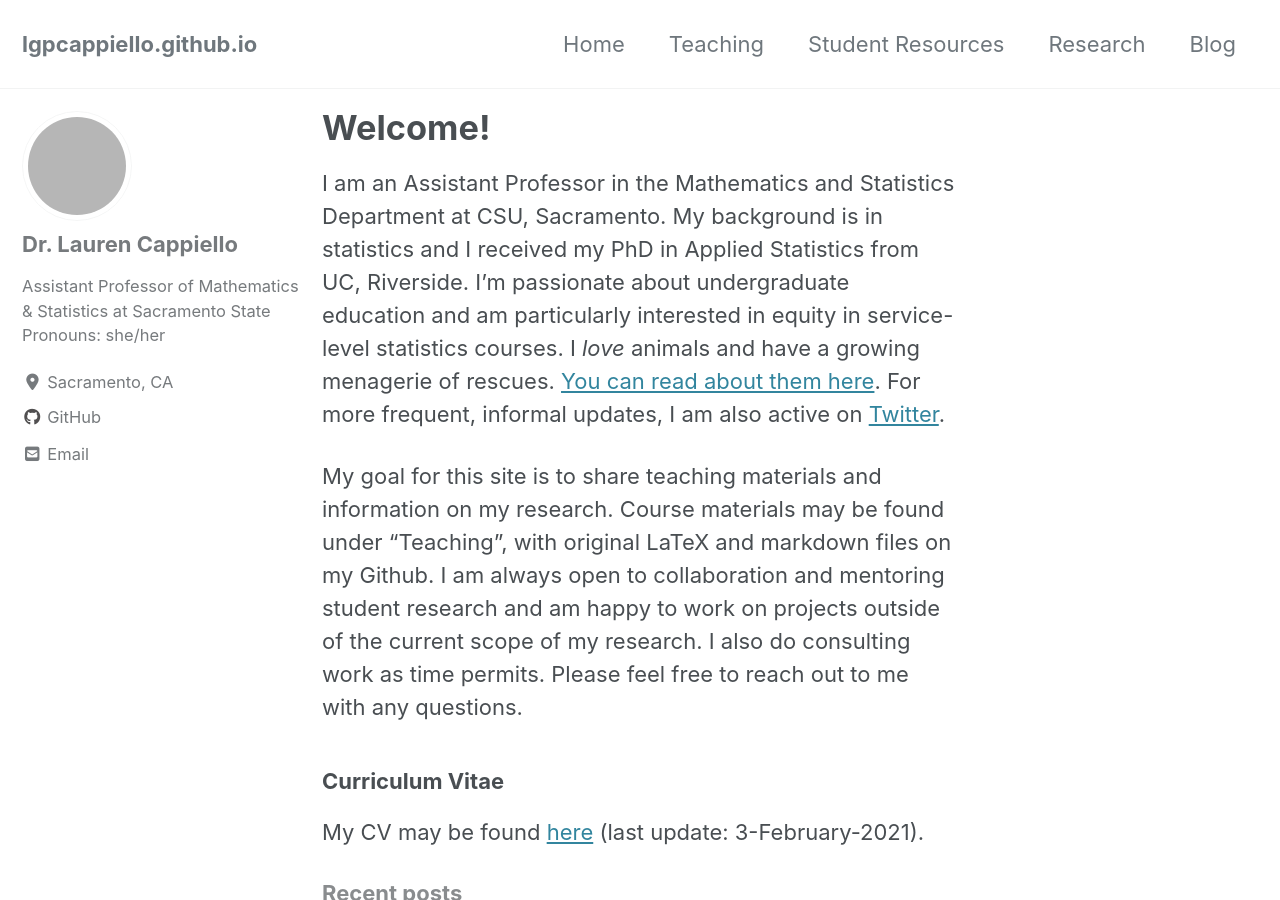
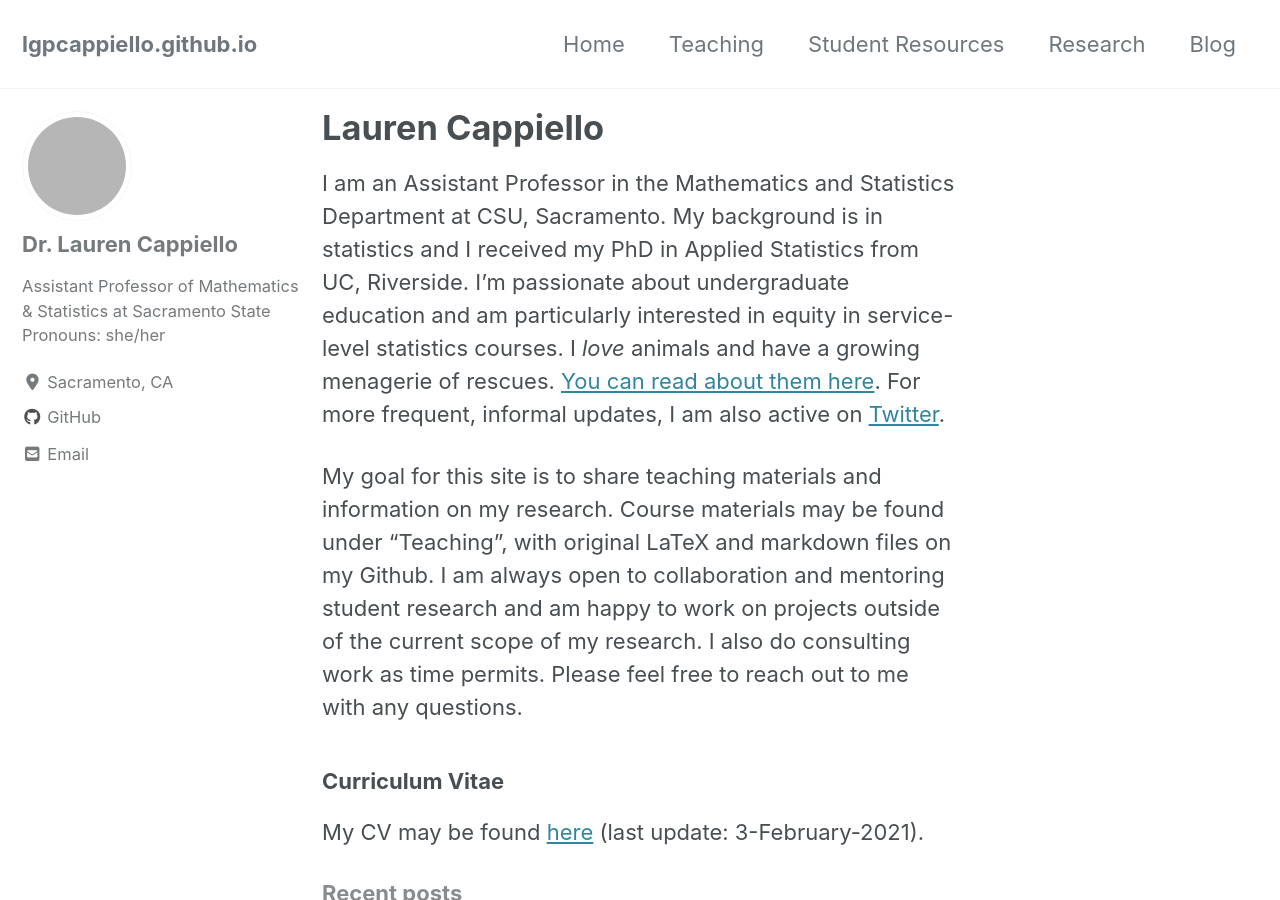
Before and after one commit to lgpcappiello/lgpcappiello.github.io, a Jekyll site: the page built from index.md, in a window 1280 px wide and 900 px high. Built offline with Jekyll 4.4.1, drawn with Linux system fonts in a browser that asks for light colours; cached includes are drawn as plain includes; nearby versions of some CDN libraries; our own code applies the rules of GitHub Pages for plain Markdown files; grey boxes are pictures that could not be loaded.

Commit message:
Update index.md

```diff
--- a/index.md
+++ b/index.md
@@ -1,6 +1,6 @@
 ---
 permalink: /
-title: "Welcome!"
+title: "Lauren Cappiello"
 author_profile: true
 ---
 
```
